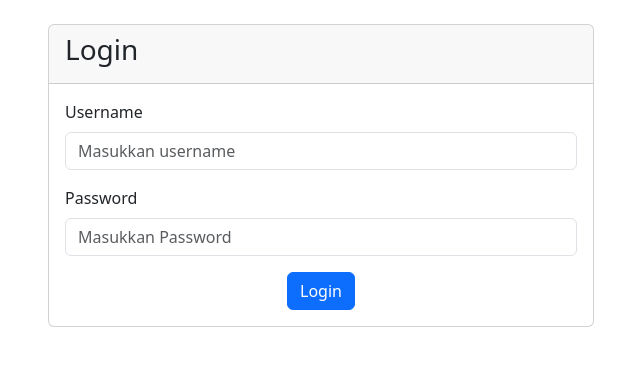
After one commit to madibnr/crud, a PHP site: page /login.php in a window 1280 px wide. The commit adds this page. Shown: the top 366 px of the page, without its empty margins (319-959 px from the left). Run offline with PHP 8.4, Linux system fonts and the light colour scheme.

Commit message:
[FEAT] Penambahan menu Login

```diff
--- a/create.php
+++ b/create.php
@@ -1,5 +1,11 @@
 <?php
+session_start();
 require_once 'koneksi.php';
+
+if(!isset($_SESSION['session_username'])){
+    header("location:login.php");
+    exit();
+}
 
 if (isset($_POST['tambah'])) {
     $name = $_POST['name'];
--- a/detail.php
+++ b/detail.php
@@ -1,6 +1,11 @@
 <?php
 session_start();
 require_once 'koneksi.php';
+
+if(!isset($_SESSION['session_username'])){
+    header("location:login.php");
+    exit();
+}
 
 if(isset($_POST['update']))
 {
--- /dev/null
+++ b/login.php
@@ -0,0 +1,81 @@
+<?php
+session_start();
+require_once 'koneksi.php';
+
+$err        = "";
+$username   = "";
+
+if(isset($_SESSION['session_username'])){
+    header("location:read.php");
+    exit();
+}
+
+if(isset($_POST['login'])){
+    $username   = $_POST['name'];
+    $password   = $_POST['password'];
+
+    if($username == '' or $password == ''){
+        $err .= "<li>Silakan masukkan username dan juga password.</li>";
+    }else{
+        $sql = "SELECT * FROM users WHERE name = '$username' AND password = '$password'";
+        $result = mysqli_query($conn, $sql);
+
+        if(mysqli_num_rows($result) == 0){
+            $err .= "<li>Username <b>$username</b> tidak tersedia atau password yang dimasukkan tidak sesuai.</li>";
+        } else {
+            $_SESSION['session_username'] = $username;
+            $_SESSION['session_password'] = $password;
+            header("location:read.php");
+            exit();
+        }
+    }
+}
+?>
+
+<!DOCTYPE html>
+<html lang="en">
+
+<head>
+    <meta charset="UTF-8">
+    <meta http-equiv="X-UA-Compatible" content="IE=edge">
+    <meta name="viewport" content="width=device-width, initial-scale=1.0">
+    <title>Login</title>
+    <link rel="stylesheet" href="https://cdn.jsdelivr.net/npm/bootstrap@5.3.0-alpha1/dist/css/bootstrap.min.css">
+</head>
+
+<body>
+    <div class="container my-4">
+        <div class="row justify-content-center">
+            <div class="col-md-6">
+                <div class="card">
+                    <div class="card-header">
+                        <h3 class="card-title">Login</h3>
+                    </div>
+                    <div class="card-body">
+                        <?php if($err){ ?>
+                            <div class="alert alert-danger">
+                                <ul><?php echo $err ?></ul>
+                            </div>
+                        <?php } ?>
+                        <form action="login.php" method="post">
+                            <div class="mb-3">
+                                <label for="username" class="form-label">Username</label>
+                                <input type="text" class="form-control" id="name" name="name" placeholder="Masukkan username" value="<?php echo $username; ?>">
+                            </div>
+                            <div class="mb-3">
+                                <label for="password" class="form-label">Password</label>
+                                <input type="password" class="form-control" id="password" name="password" placeholder="Masukkan Password">
+                            </div>
+                            <div class="text-center">
+                                <button type="submit" name="login" class="btn btn-primary">Login</button>
+                            </div>
+                        </form>
+                    </div>
+                </div>
+            </div>
+        </div>
+    </div>
+    <script src="https://cdn.jsdelivr.net/npm/bootstrap@5.3.0-alpha1/dist/js/bootstrap.bundle.min.js"></script>
+</body>
+
+</html>
```
Also changed, not shown: edit.php (+6 -1 lines), logout.php (added, +8 -0 lines), read.php (+7 -0 lines), uploads/645d24f7ded85_Imagen1.png (added), uploads/645d2e91b2efc_121576558_3753956191302803_7905676090027470639_n.jpg (added).
